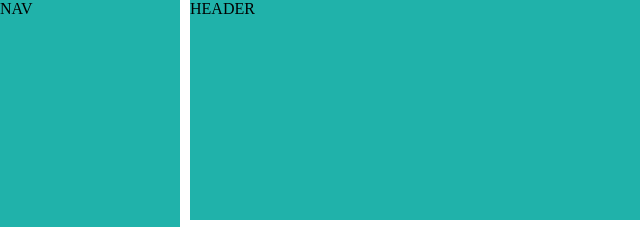
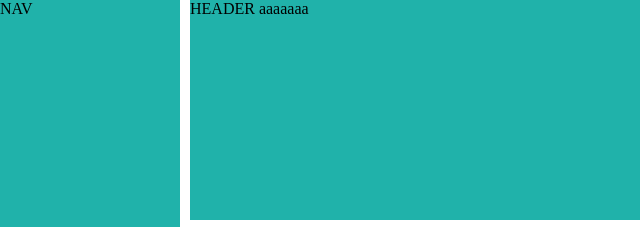
Before and after one commit to nicolas-rosencovich/primer-repo, a plain HTML site: page index.html in a window 1280 px wide. Shown: the top 227 px of the page, 0-640 px from the left. Drawn offline with Linux system fonts and the light colour scheme.

Commit message:
header-modificado

```diff
--- a/index.html
+++ b/index.html
@@ -11,7 +11,7 @@
 
 <body>
 
-    <header>HEADER</header>
+    <header>HEADER aaaaaaa</header>
 
     <nav>NAV</nav>
 
```
